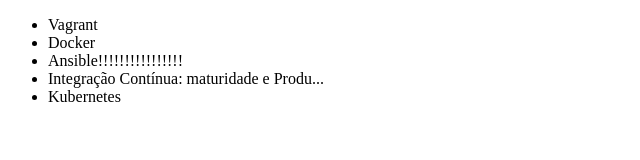
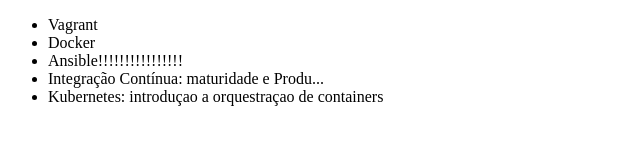
Before and after one commit to hiagobarros/git-git, a plain HTML site: page index.html in a window 1280 px wide. Shown: the whole page, without its empty margins (0-640 px from the left). Drawn offline with Linux system fonts and the light colour scheme.

Commit message:
Alterando onome do curso de kubernetes

```diff
--- a/index.html
+++ b/index.html
@@ -12,7 +12,7 @@
         <li>Docker</li>
         <li>Ansible!!!!!!!!!!!!!!!!</li>
         <li>Integração Contínua: maturidade e Produ...</li>
-        <li>Kubernetes</li>
+        <li>Kubernetes: introduçao a orquestraçao de containers</li>
     </ul>
 </body>
 </html>
```
